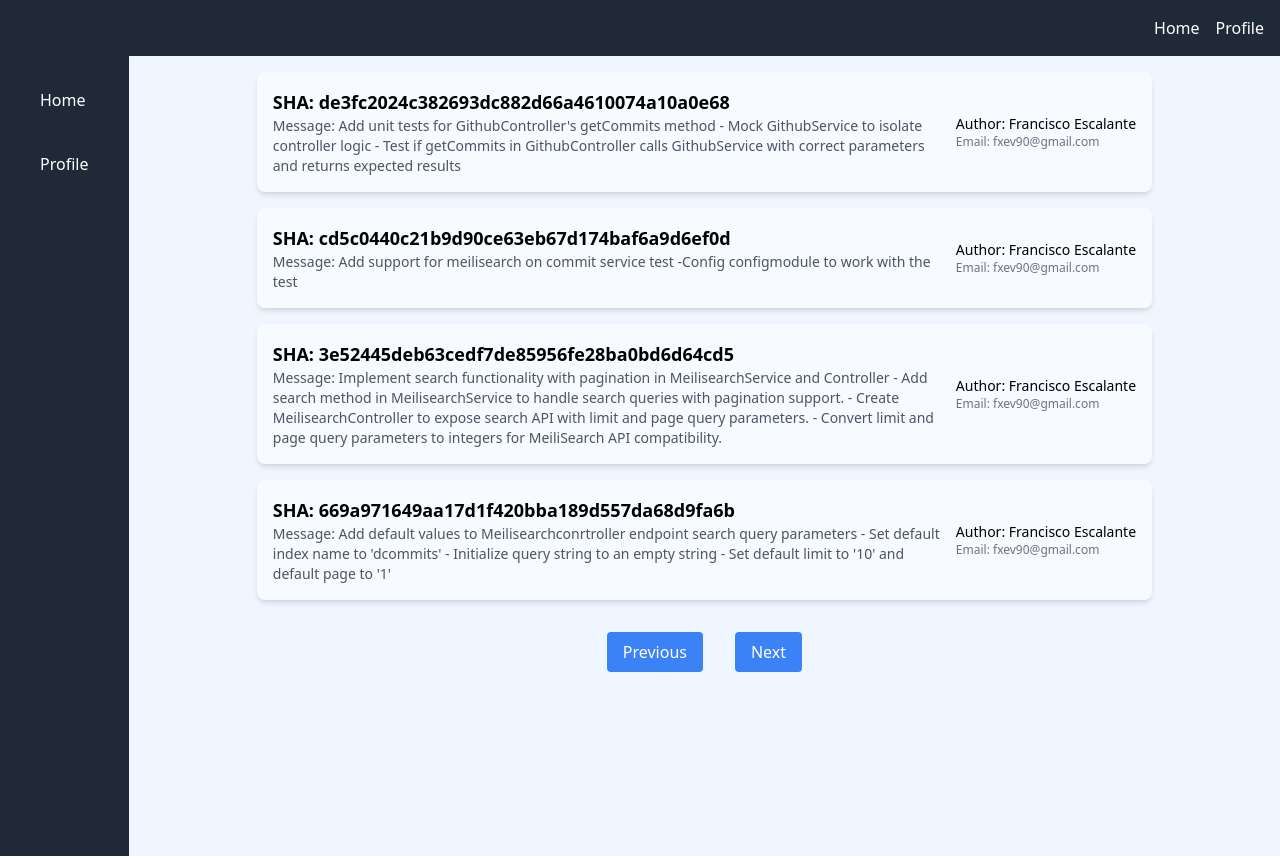
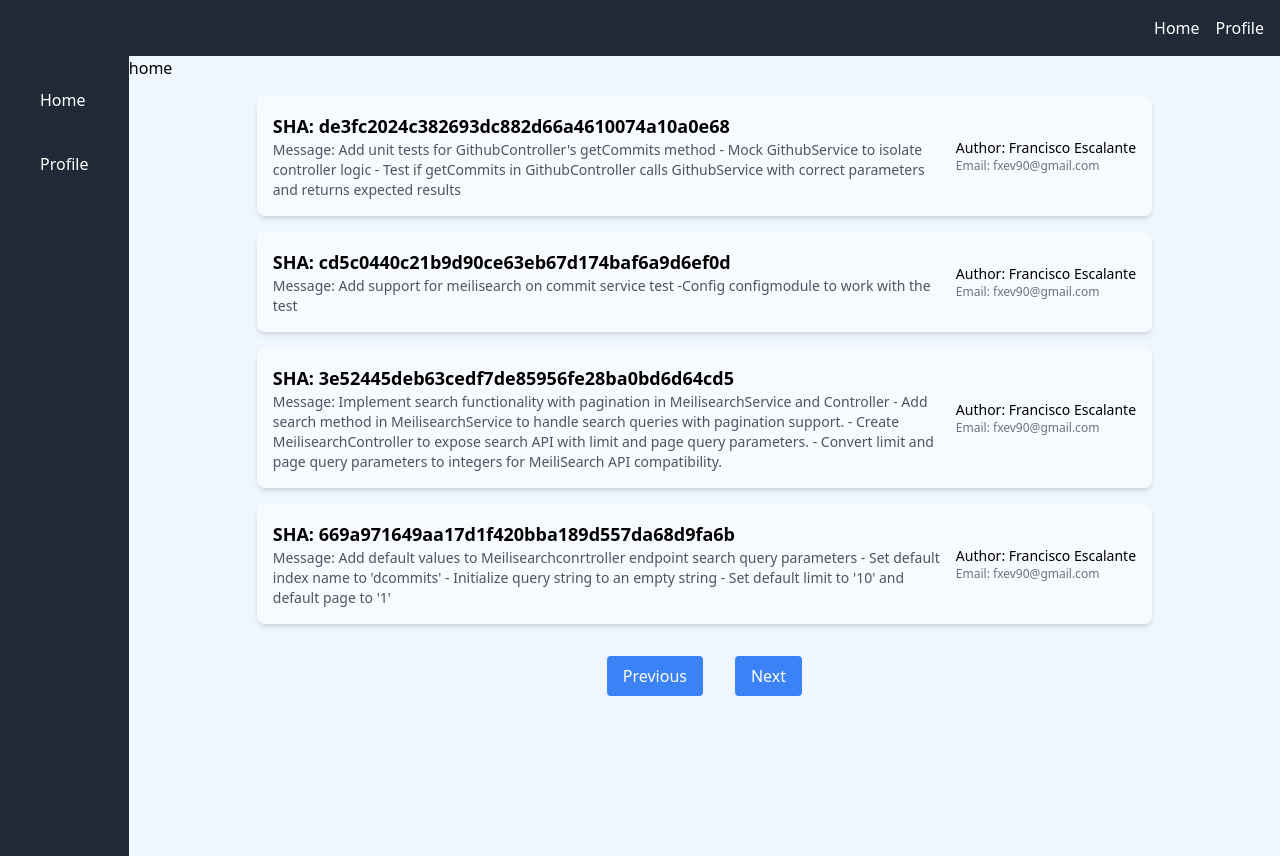
Before and after one commit to fxev90/test_fulltime, a React (Vite) app in the folder git_commits_react/: page / in a window 1280 px wide. Shown: the top 858 px of the page. Built offline with nearby package versions, Linux system fonts and the light colour scheme.

Commit message:
Creating a home page

```diff
--- a/git_commits_react/src/main.tsx
+++ b/git_commits_react/src/main.tsx
@@ -1,10 +1,9 @@
 import React from 'react'
 import ReactDOM from 'react-dom/client'
-import App from './App.tsx'
 import './index.css'
 import { createBrowserRouter, RouterProvider } from 'react-router-dom'
 import Layout from './layouts/Layout'
-import CommitsPage from './components/CommitsPage.tsx'
+import Home from './page/HomeView.tsx'
 
 const router = createBrowserRouter([
   {
@@ -13,7 +12,7 @@ const router = createBrowserRouter([
     children: [
       {
         index: true,
-        element: <CommitsPage />
+        element: <Home />
       },
     ]
   },
--- /dev/null
+++ b/git_commits_react/src/page/HomeView.tsx
@@ -0,0 +1,18 @@
+import React from 'react';
+import CommitsPage from '../components/CommitsPage';
+
+
+
+const Home: React.FC = () => {
+
+
+
+  return (
+    <div >
+        <h1>home</h1>
+        <CommitsPage/>
+    </div>
+  );
+};
+
+export default Home;
```
